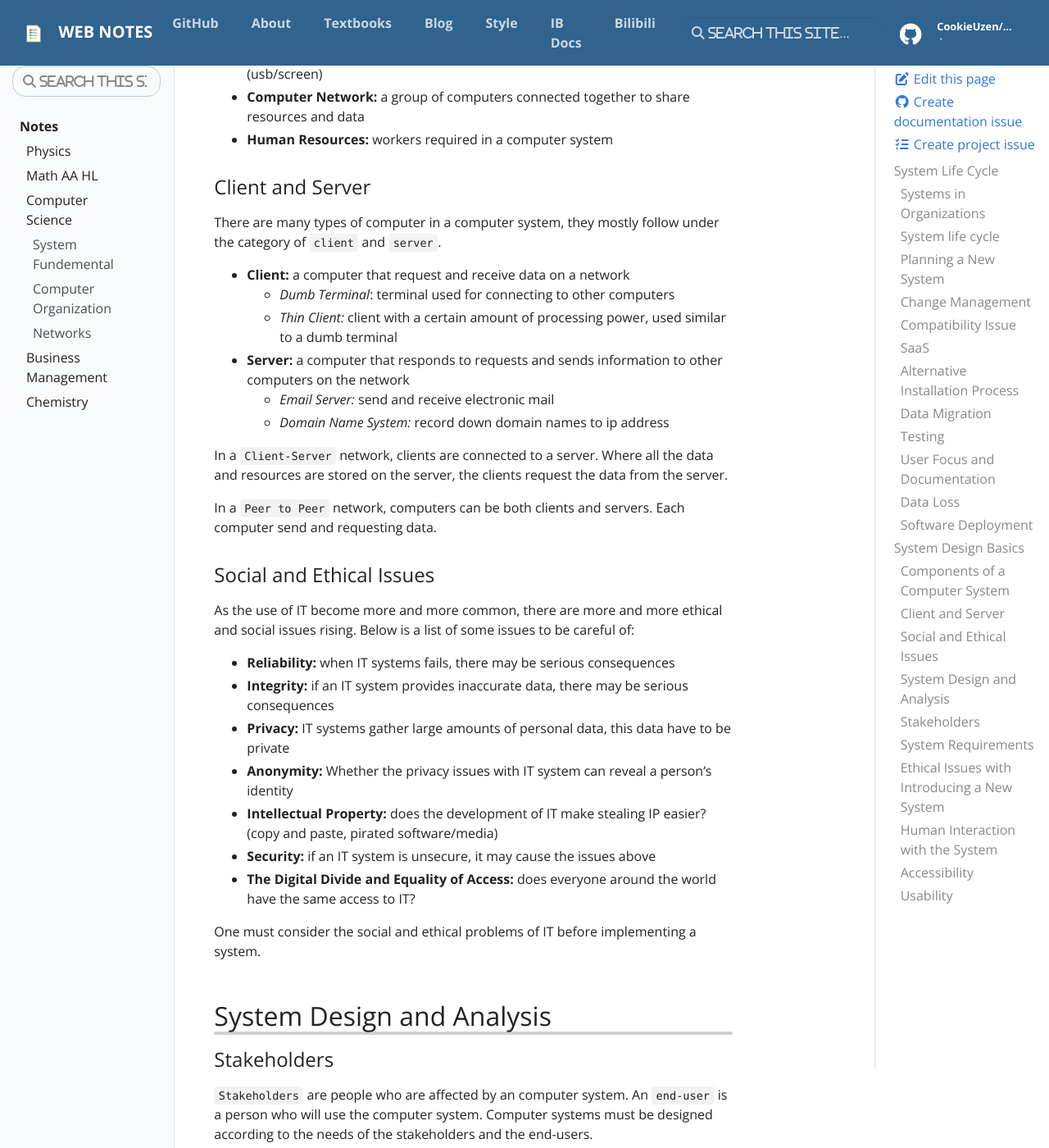
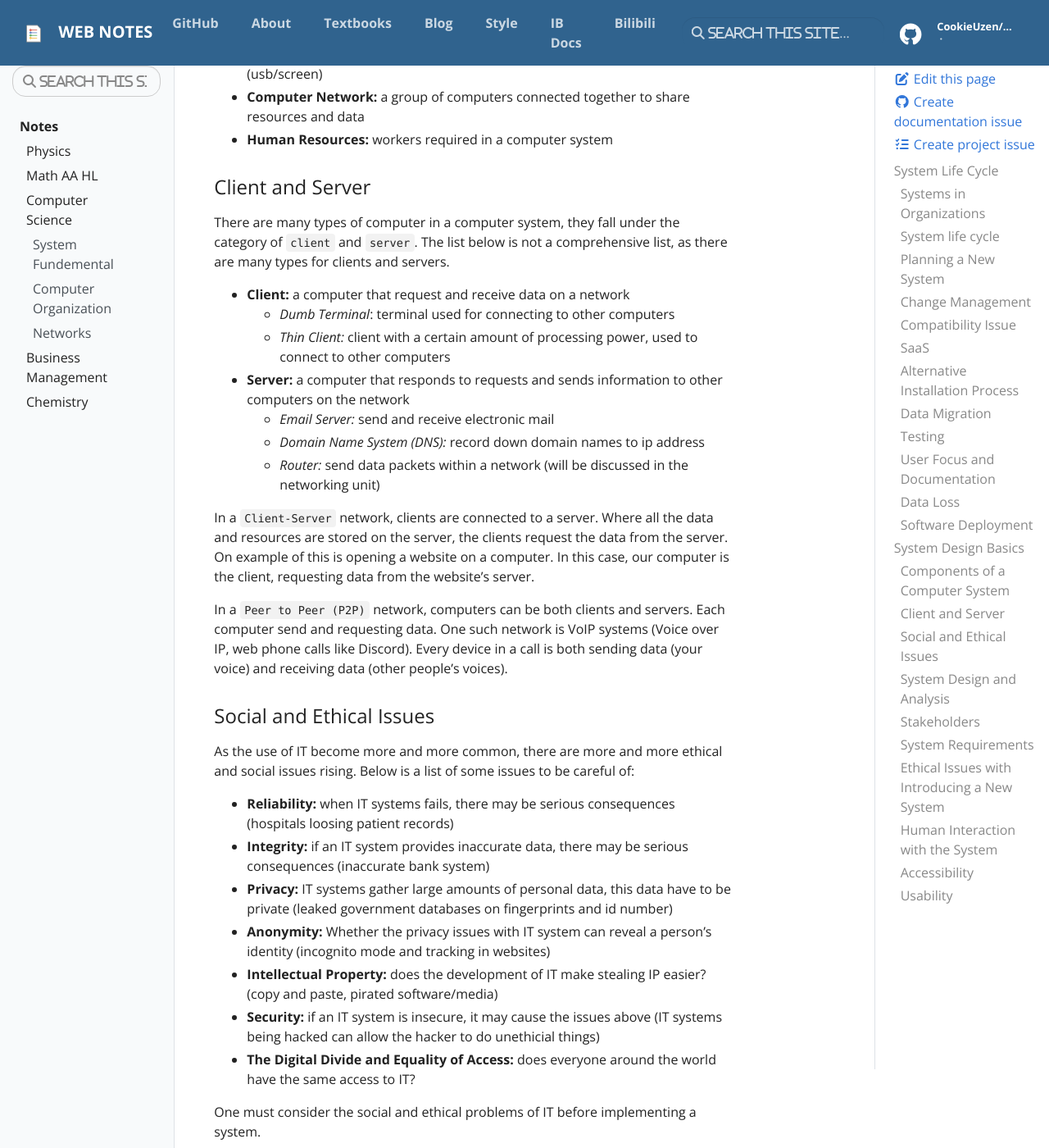
Before and after one commit to CookieUzen/web-notes, a Jekyll site: the page built from _docs/cs/unit 1.md, in a window 1280 px wide and 1400 px high, scrolled down 7458 px. Shown: the whole window at 82% size. Built offline with Jekyll 4.4.1, drawn with Linux system fonts in a browser that asks for light colours; nearby versions of some CDN libraries; library files that are not in the unit come from our copies; comment, search, counter and statistics services are not loaded; some of the changed text lies outside the part shown.

Commit message:
cs unit 1 update 3

```diff
--- a/_docs/cs/unit 1.md
+++ b/_docs/cs/unit 1.md
@@ -260,38 +260,44 @@ There are several methods of providing software updates:
 ## Components of a Computer System
 
 A computer system is made up of several components:
-- __Hardware:__ physical elements
-- __Software:__ programs and instructions
+- __Hardware:__ physical devices such as a computer or a hard drive
+- __Software:__ programs, things that run on hardware and you cannot touch
 - __Peripheral Devices:__ auxiliary devices that can work with a computer (usb/screen)
 - __Computer Network:__ a group of computers connected together to share resources and data
 - __Human Resources:__ workers required in a computer system
 
 ### Client and Server
 
-There are many types of computer in a computer system, they mostly follow under the category of `client` and `server`.
+There are many types of computer in a computer system, they fall under the category of `client` and `server`.
+The list below is not a comprehensive list, as there are many types for clients and servers.
 - __Client:__ a computer that request and receive data on a network
 	* _Dumb Terminal_: terminal used for connecting to other computers
-	* _Thin Client:_ client with a certain amount of processing power, used similar to a dumb terminal
+	* _Thin Client:_ client with a certain amount of processing power, used to connect to other computers
 - __Server:__ a computer that responds to requests and sends information to other computers on the network
 	* _Email Server:_ send and receive electronic mail
-	* _Domain Name System:_ record down domain names to ip address
+	* _Domain Name System (DNS):_ record down domain names to ip address
+	* _Router:_ send data packets within a network (will be discussed in the networking unit)
 
 In a `Client-Server` network, clients are connected to a server.
 Where all the data and resources are stored on the server, the clients request the data from the server.
+On example of this is opening a website on a computer.
+In this case, our computer is the client, requesting data from the website's server.
 
-In a `Peer to Peer` network, computers can be both clients and servers.
+In a `Peer to Peer (P2P)` network, computers can be both clients and servers.
 Each computer send and requesting data.
+One such network is VoIP systems (Voice over IP, web phone calls like Discord).
+Every device in a call is both sending data (your voice) and receiving data (other people's voices).
 
 ### Social and Ethical Issues
 
 As the use of IT become more and more common, there are more and more ethical and social issues rising.
 Below is a list of some issues to be careful of:
-- __Reliability:__ when IT systems fails, there may be serious consequences
-- __Integrity:__ if an IT system provides inaccurate data, there may be serious consequences
-- __Privacy:__ IT systems gather large amounts of personal data, this data have to be private
-- __Anonymity:__ Whether the privacy issues with IT system can reveal a person's identity
+- __Reliability:__ when IT systems fails, there may be serious consequences (hospitals loosing patient records)
+- __Integrity:__ if an IT system provides inaccurate data, there may be serious consequences (inaccurate bank system)
+- __Privacy:__ IT systems gather large amounts of personal data, this data have to be private (leaked government databases on fingerprints and id number)
+- __Anonymity:__ Whether the privacy issues with IT system can reveal a person's identity (incognito mode and tracking in websites)
 - __Intellectual Property:__ does the development of IT make stealing IP easier? (copy and paste, pirated software/media)
-- __Security:__  if an IT system is unsecure, it may cause the issues above
+- __Security:__  if an IT system is insecure, it may cause the issues above (IT systems being hacked can allow the hacker to do unethicial things)
 - __The Digital Divide and Equality of Access:__ does everyone around the world have the same access to IT?
 
 One must consider the social and ethical problems of IT before implementing a system.
@@ -300,24 +306,39 @@ One must consider the social and ethical problems of IT before implementing a sy
 
 ### Stakeholders
 
-`Stakeholders` are people who are affected by an computer system.
+`Stakeholders` are people affected by a computer system.
 An `end-user` is a person who will use the computer system.
+End-users can be a stakeholder.
 Computer systems must be designed according to the needs of the stakeholders and the end-users.
 
-We can gather information on the stakeholders by direct observation, conducting interviews, and questionnaires.
-On the other hand, we can analyze existing systems or competing products.
+For example, an WiFi system for students at school.
+Students are the end-users (and stakeholders), as they connect to this WiFi.
+Teachers are an indirect stakeholder, as they now have to manage the student's increase in technology use due to WiFi.
 
 ### System Requirements
 
 There are many system requirements to designing a computer system.
 
 It is often useful to determine the type of processing a computer system have to perform beforehand:
+An document called _requirements specification_ contains the system requirements for an IT system.
+In order to obtain the requirements of an IT system, we can gather information on the stakeholders by direct observation, conducting interviews, and questionnaires.
+On the other hand, we can analyze existing systems or compare with competing products.
+
+#### Types of Processing
+
+Analyzing types of processings can help with determining their system requirements.
+Below are some types of processings that an IT may perform.
+
 - __Online Processing:__ interactive processing performed by a single processor
 - __Real Time Processing:__ Data processed and generated in real time, effect program as data change
 - __Batch Processing:__ groups of data are processed as a single unit
 
+#### Flowcharts
+
 Flow charts can describe the process of a computer program:
 **TODO**
+
+#### Prototype
 
 We can check if a proposed system matches the client's expectation by creating `prototypes`.
 Prototypes are a bare-bones, working version of the system for testing purposes.
@@ -325,9 +346,23 @@ Prototypes can give the clients a general idea of what will the final system loo
 
 Often times, a system will be redesigned many times.
 Each prototypes will refine the product, until it reaches the client's specification.
-Stakeholders may be involved in this process.
+
+Stakeholders may be involved during prototyping: offering suggestions or feedback.
+If stakeholders are not invovled in the design process can cause users being unsatisfied with the final product.
 
 ### Ethical Issues with Introducing a New System
+
+Sometimes, IT systems may replace human jobs.
+This is an ethical issue.
+Keep this in mind when designing new IT systems.
+
+It is also important to balance the benefits and downsides of an IT system.
+Some downsides are:
+- health issues with using computers too much
+- over complicating simple issues
+- addiction with technology (social media and games are often debated about)
+- fake information
+- etc
 
 ## Human Interaction with the System
 
```
Also changed, not shown: other parts of _docs/cs/unit 1.md (+1 -1 lines).
